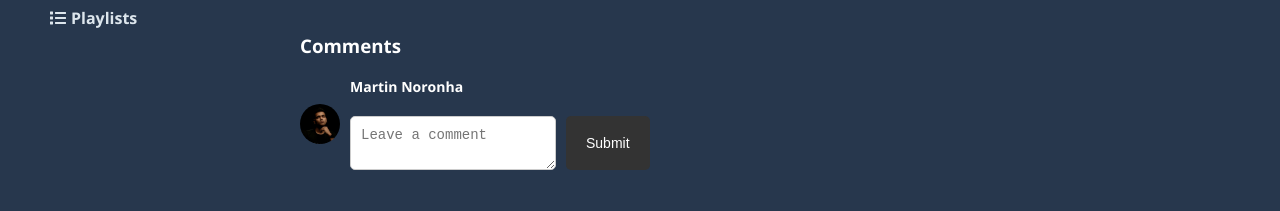
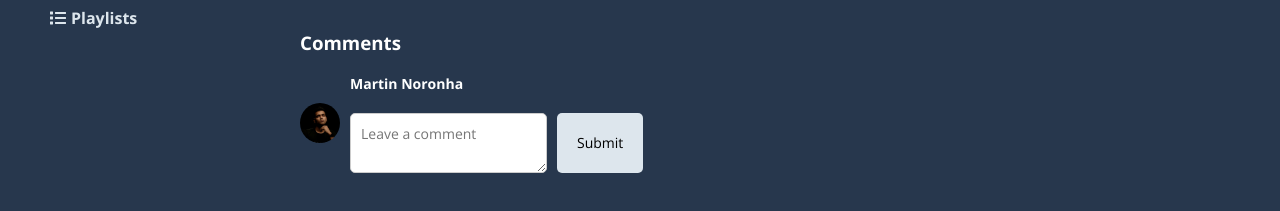
Before and after one commit to techinmartin/100xcohortzero, a plain HTML site: page video.html in a window 1280 px wide. Shown: the part 417-628 px from the top of the page. Drawn offline with nearby package versions, Linux system fonts and the light colour scheme.

Commit message:
small fixes to the UI, added href to home page

```diff
--- a/styles.css
+++ b/styles.css
@@ -315,11 +315,14 @@ body {
     border: 1px solid #ccc;
     border-radius: 5px;
     font-size: 14px;
+    font-family: 'Open Sans', sans-serif;
+
   }
 
   #comment-btn {
-    background-color: #333;
-    color: #fff;
+    background-color:#DDE6ED;
+    color: #000;
+    font-family: 'Open Sans', sans-serif;
     border: none;
     border-radius: 5px;
     padding: 10px 20px;
--- a/video.html
+++ b/video.html
@@ -40,7 +40,7 @@
     <section class="sidebar">
         <aside id="sidebar-buttons">
                 <ul>
-                    <li><a href="#"><i class="fas fa-home"></i> Home</a></li>
+                    <li><a href="index.html"><i class="fas fa-home"></i> Home</a></li>
                     <li><a href="#"><i class="fas fa-fire"></i> Trending</a></li>
                     <li><a href="#"><i class="fas fa-play-circle"></i> Subscriptions</a></li>
                     <li><a href="#"><i class="fas fa-folder"></i> Library</a></li>
```
Also changed, not shown: index.html (+1 -1 lines).
